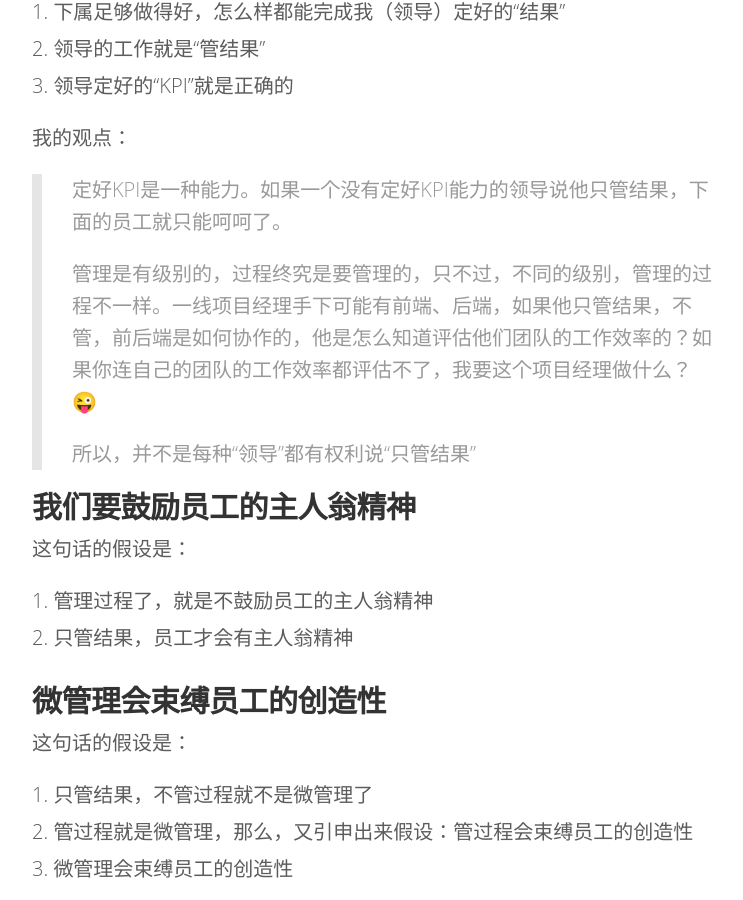
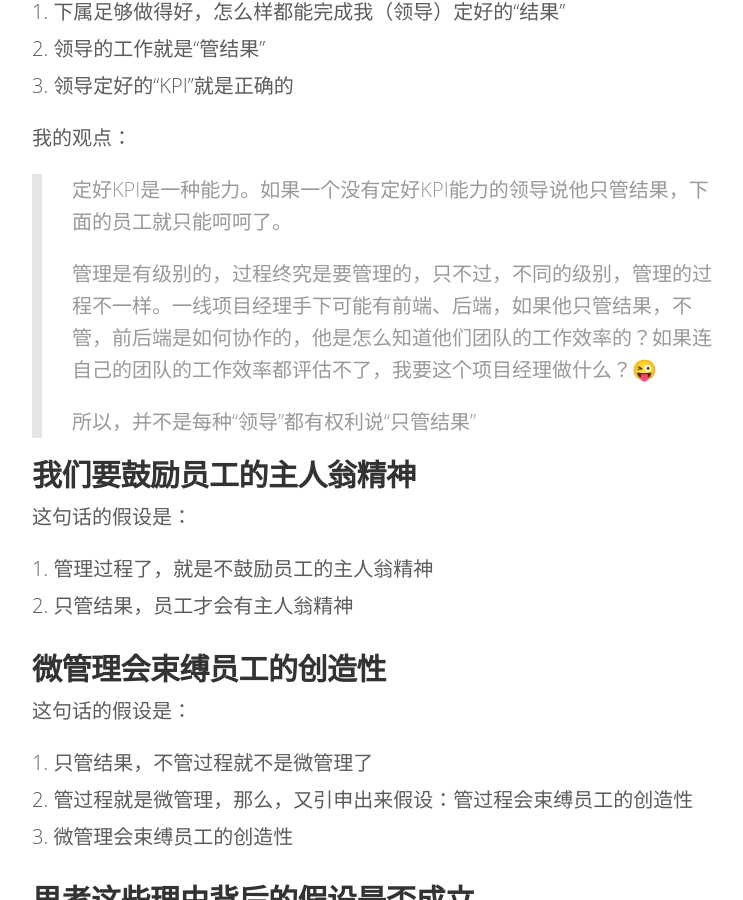
Before and after one commit to stayfoolish666/zacker330.github.io, a Jekyll site: the page built from _posts/2017-1-20-about-result-orientation.md, in a window 1280 px wide and 900 px high, scrolled down 1975 px. Shown: the whole window, without its empty margins (248-991 px from the left). Built offline with Jekyll 4.4.1, drawn with Linux system fonts in a browser that asks for light colours; comment, search, counter and statistics services are not loaded.

Commit message:
update post

```diff
--- a/_posts/2017-1-20-about-result-orientation.md
+++ b/_posts/2017-1-20-about-result-orientation.md
@@ -63,7 +63,7 @@ share: false
 
 > 定好KPI是一种能力。如果一个没有定好KPI能力的领导说他只管结果，下面的员工就只能呵呵了。
 >
-> 管理是有级别的，过程终究是要管理的，只不过，不同的级别，管理的过程不一样。一线项目经理手下可能有前端、后端，如果他只管结果，不管，前后端是如何协作的，他是怎么知道评估他们团队的工作效率的？如果你连自己的团队的工作效率都评估不了，我要这个项目经理做什么？😜
+> 管理是有级别的，过程终究是要管理的，只不过，不同的级别，管理的过程不一样。一线项目经理手下可能有前端、后端，如果他只管结果，不管，前后端是如何协作的，他是怎么知道他们团队的工作效率的？如果连自己的团队的工作效率都评估不了，我要这个项目经理做什么？😜
 >
 > 所以，并不是每种“领导”都有权利说“只管结果”
 
```
